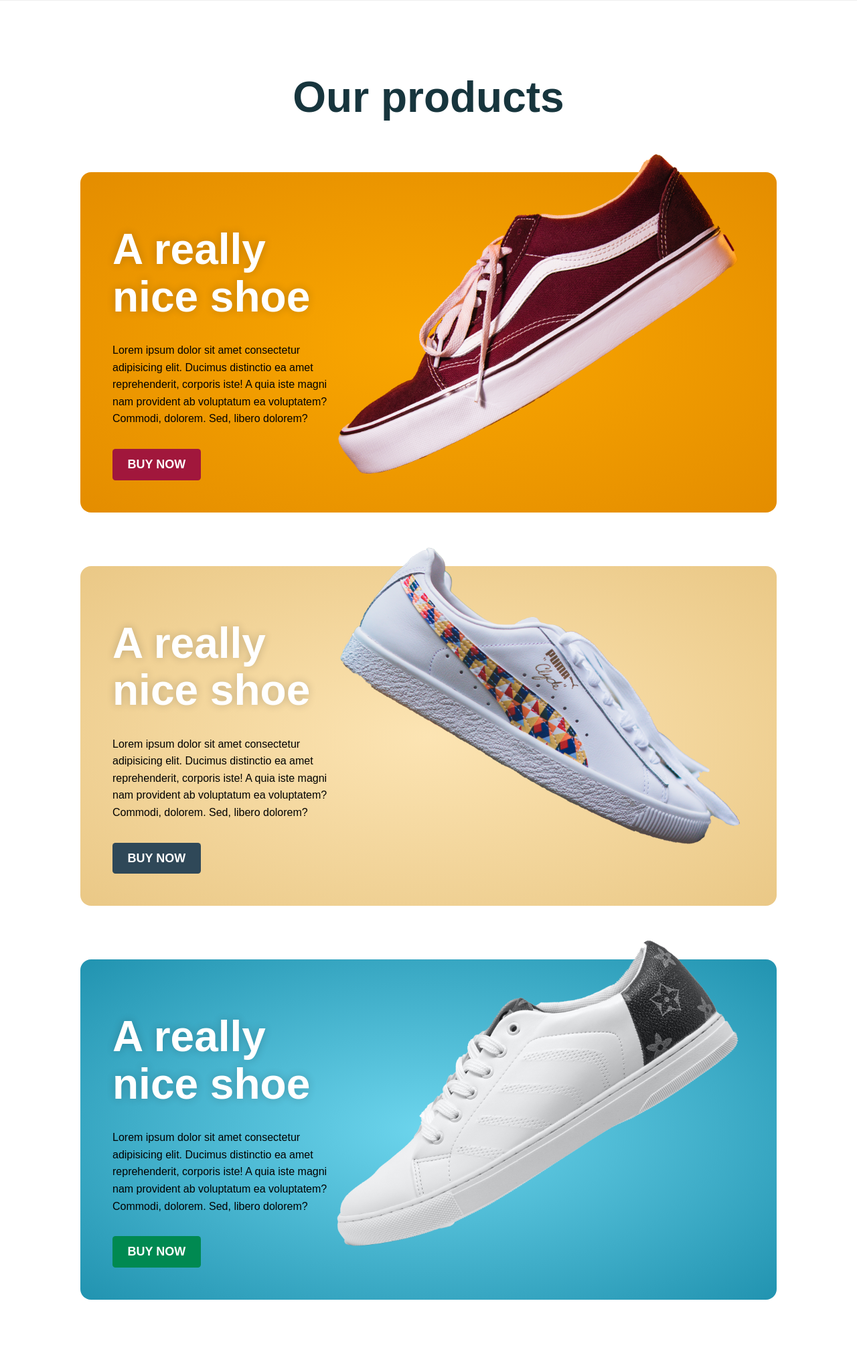
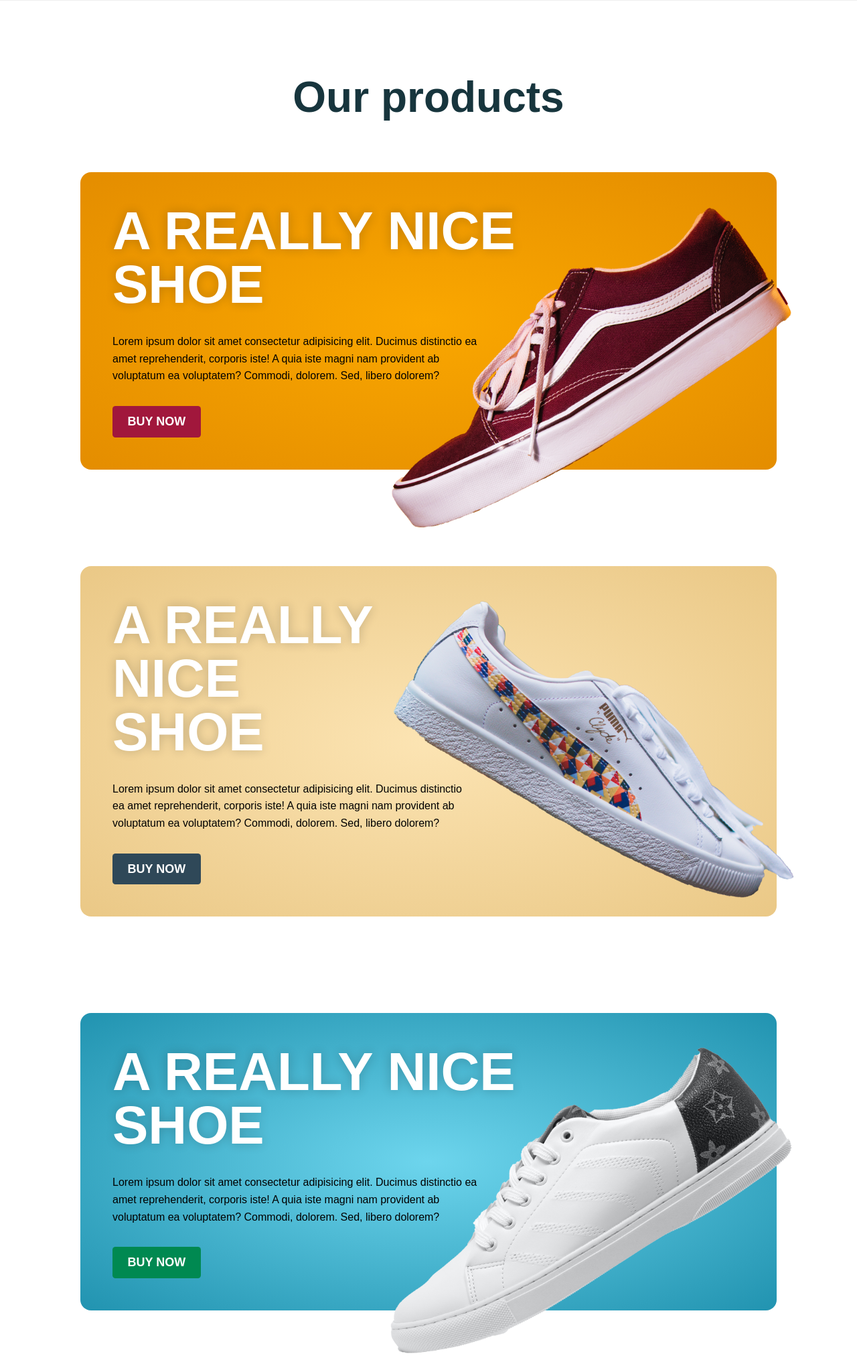
Before and after one commit to srajking/WebLearning, a PHP site: page / in a window 1280 px wide. Shown: the part 1511-3535 px from the top of the page at 67% size. Before the commit the page ends 3451 px from the top, so only its background shows below. Run offline with PHP 8.4, Linux system fonts and the light colour scheme.

Commit message:
نهاية رفع المشروع الثاني

```diff
--- a/ProjactTow/index.css
+++ b/ProjactTow/index.css
@@ -157,8 +157,9 @@ section {
 }
 
 .priduct__title {
-    font-size: 4rem;
-    line-height: 1.1;
+    font-size: clamp(3rem, calc(5vw + 1rem), 5.5rem);
+    text-transform: uppercase;
+    line-height: 1;
     color: #fff;
     text-shadow: 0 0 .2em rgba(0, 0, 0, .2);
 }
@@ -191,10 +192,29 @@ section {
 
     .product {
         text-align: left;
+        margin-bottom: 9em;
     }
 
     .product__image {
         float: right;
         width: 65%;
+        shape-outside: url(image/shoe-1.png);
+        shape-margin: 1em;
+        margin: 0 -5em 0 0;
     }
+
+    .priduct__title {
+        margin: 0;
+    }
+
+    .shoe-white .product__image {
+        shape-outside: url(image/shoe-2.png);
+    }
+    /* لاخذ الصوره الى الصفحة اليسار  */
+    /* .shoe-white .product__image {
+        float: left;
+        shape-outside: url(image/shoe-2.png);
+        margin:  0 0 0 -5em;
+        shape-margin: 2em;
+    } */
 }
```
